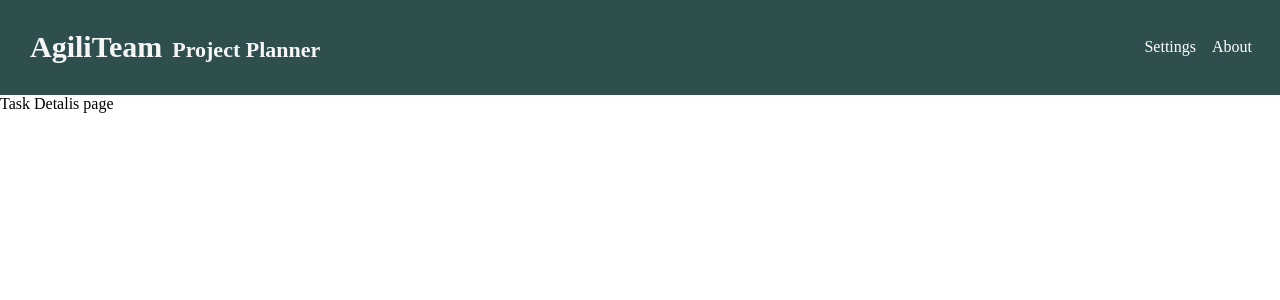
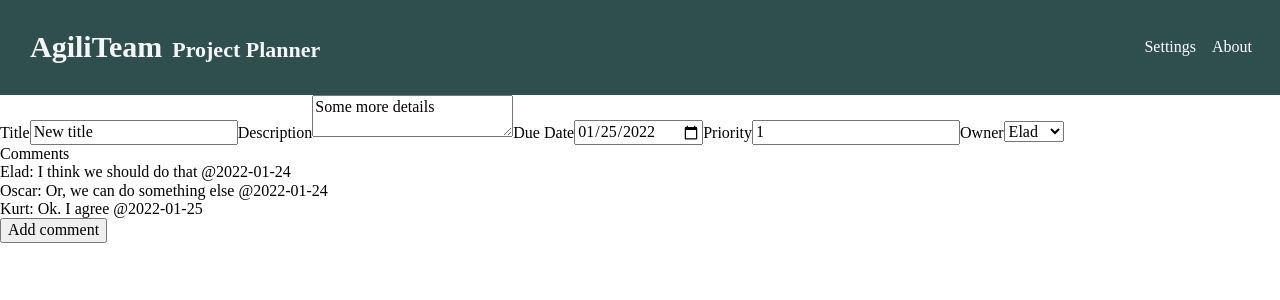
Before and after one commit to agiliteam-planner/agiliteam-front-end, a React (Create React App) app: page /task/new in a window 1280 px wide. Shown: the top 300 px of the page. Built offline with nearby package versions, Linux system fonts and the light colour scheme.

Commit message:
add title, description, owner, duedate, priority, comments fields to TaskDetails component

```diff
--- a/src/components/TaskDetails.js
+++ b/src/components/TaskDetails.js
@@ -1,16 +1,113 @@
+import React, { useState } from 'react';
 import { Link, useParams, useMatch } from 'react-router-dom';
-import data from "../tasks.json";
+import data from '../tasks.json';
 
 function TaskDetails(props) {
- const {params} = useMatch('/task/:id');
-  console.log(props);
-  console.log(params.id);
-  console.log(data);
+	const { params } = useMatch('/task/:id');
+	// console.log(data);
 
+	// temporary array of users
+	const users = ['Kurt', 'Oscar', 'Elad'];
 
+	const initialTaskState = {
+		title: 'New title',
+		description: 'Some more details',
+		stage: 'Todo',
+		priority: 1,
+		checklist: [{ title: 'first checklist', checked: false }],
+		duedate: new Date().toISOString().slice(0, 10),
+		files: [],
+		comments: [
+			{
+				user: 'Elad',
+				content: 'I think we should do that',
+				time: '2022-01-24',
+			},
+			{
+				user: 'Oscar',
+				content: 'Or, we can do something else',
+				time: '2022-01-24',
+			},
+			{ user: 'Kurt', content: 'Ok. I agree', time: '2022-01-25' },
+		],
+		owner: 'Elad',
+	};
 
+	const [taskState, setTaskState] = useState(initialTaskState);
+	console.log(taskState);
 
-  return <div>Task Detalis page</div>;
+	function handleChange(ev) {
+		// console.log('handle task details form');
+		setTaskState({ ...taskState, [ev.target.id]: ev.target.value });
+	}
+
+	return (
+		<div>
+			<form className='task-details-form'>
+				<label htmlFor='title'>Title</label>
+				<input
+					type='text'
+					id='title'
+					onChange={handleChange}
+					placeholder='Task Title'
+					value={taskState.title}
+				/>
+				<label htmlFor='description'>Description</label>
+				<textarea
+					type='text'
+					id='description'
+					onChange={handleChange}
+					placeholder='Task Description'
+					value={taskState.description}
+				/>
+				<label htmlFor='duedate'>Due Date</label>
+				<input
+					type='date'
+					id='duedate'
+					onChange={handleChange}
+					placeholder='Task Description'
+					value={taskState.duedate}
+				/>
+				<label htmlFor='priority'>Priority</label>
+				<input
+					type='number'
+					min='1'
+					id='priority'
+					onChange={handleChange}
+					placeholder='Task Description'
+					value={taskState.priority}
+				/>
+				<label htmlFor='owner'>Owner</label>
+				<select
+					type='number'
+					min='1'
+					id='owner'
+					onChange={handleChange}
+					value={taskState.owner}>
+					{users.map((user, idx) => {
+						return (
+							<option key={idx} value={user}>
+								{user}
+							</option>
+						);
+					})}
+				</select>
+				<div className='task-comments'>
+					Comments
+					<div className='task-comments-list'>
+						{taskState.comments.map((comment, idx) => {
+							return (
+								<div key={idx}>
+									{comment.user}: {comment.content} @{comment.time}
+								</div>
+							);
+						})}
+					</div>
+					<button>Add comment</button>
+				</div>
+			</form>
+		</div>
+	);
 }
 
 export default TaskDetails;
--- a/src/tasks.json
+++ b/src/tasks.json
@@ -3,7 +3,7 @@
 		"title": "Make wireframes",
 		"description": "Prepare wireframe for each view",
 		"stage": "Todo",
-		"Duedate": "Tue Jan 25 2022 10:12:52 GMT-0500",
+		"duedate": "2022-01-25",
 		"priority": 2,
 		"owner": "eladsadeh",
 		"checklist": [
@@ -15,7 +15,7 @@
 			{
 				"user": "kurt",
 				"content": "lets do it",
-				"time": "Mon Jan 24 2022 9:12:52 GMT-0500"
+				"time": "2022-01-24"
 			}
 		],
 		"files": ["planning.md"]
@@ -24,7 +24,7 @@
 		"title": "Create Task Schema",
 		"description": "Prepare Task Schema based on project proposal definition",
 		"stage": "In Progress",
-		"Duedate": "Tue Jan 25 2022 10:12:52 GMT-0500",
+		"duedate": "2022-01-26",
 		"priority": 2,
 		"owner": "kurt",
 		"checklist": [null],
@@ -32,7 +32,7 @@
 			{
 				"user": "kurt",
 				"content": "Almost don",
-				"time": "Tue Jan 25 2022 9:12:52 GMT-0500"
+				"time": "2022-01-24"
 			}
 		],
 		"files": ["Task.js"]
@@ -41,7 +41,7 @@
 		"title": "Main view React component",
 		"description": "Build the stages view in React",
 		"stage": "In Progress",
-		"Duedate": "Wed Jan 26 2022 18:00:00 GMT-0500",
+		"duedate": "2022-01-26",
 		"priority": 2,
 		"owner": "oscar",
 		"checklist": [
@@ -52,7 +52,7 @@
 			{
 				"user": "Oscar",
 				"content": "On it",
-				"time": "Tue Jan 25 2022 9:12:52 GMT-0500"
+				"time": "2022-01-25"
 			}
 		],
 		"files": ["Stages.js"]
```
